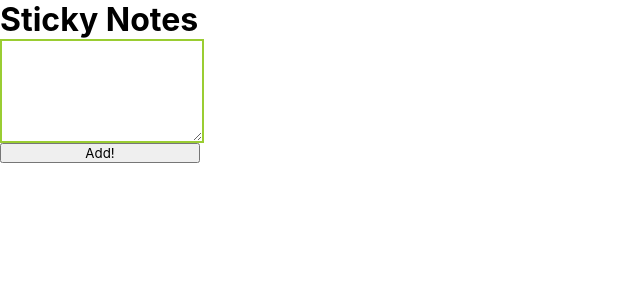
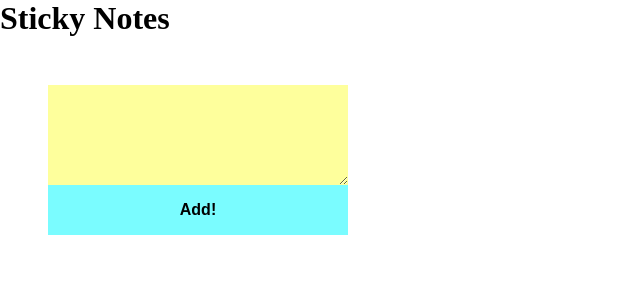
Before and after one commit to mmkobylin/sticky-notes, a React (Create React App) app: page / in a window 1280 px wide. Shown: the top 300 px of the page, without its empty margins (0-640 px from the left). Built offline with nearby package versions, Linux system fonts and the light colour scheme.

Commit message:
style added to note-form

```diff
--- a/src/index.css
+++ b/src/index.css
@@ -1,18 +1,23 @@
 * {
   margin: 0;
   padding: 0;
-  font-family: -apple-system, BlinkMacSystemFont, 'Segoe UI', 'Roboto', 'Oxygen',
-    'Ubuntu', 'Cantarell', 'Fira Sans', 'Droid Sans', 'Helvetica Neue',
-    sans-serif;
-  -webkit-font-smoothing: antialiased;
-  -moz-osx-font-smoothing: grayscale;
 }
 
 button {
+  background-color: #7afcff;
+  border: none;
+  font-size: 1rem;
+  font-weight: bold;
   cursor: pointer;
-  width: 200px;
+  width: 205px;
   min-width: 100%;
   max-width: 100%;
+  padding: 1rem;
+}
+
+button:hover {
+  background-color: #ff65a3;
+  color: #FFFFFF;
 }
 
 .close {
@@ -25,13 +30,18 @@ code {
 
 
 .note-form {
+
   display: flex;
   flex-direction: column;
-  width: 200px;
+  margin: 3rem;
+  width: 300px;
+  min-height: 200px;
 }
 
 .note-form textarea {
-  border: yellowgreen solid 2px;
+
+  background-color: #feff9c;
+  border: none;
   font-family: Arial, Helvetica, sans-serif;
   min-width: 100%;
   max-width: 100%;
@@ -51,7 +61,6 @@ code {
 
 .note .text {
   font-family: Arial, Helvetica, sans-serif;
-  font-size: 1.4rem;
   height: 100%;
   overflow: unset;
   width: 100%;
```
